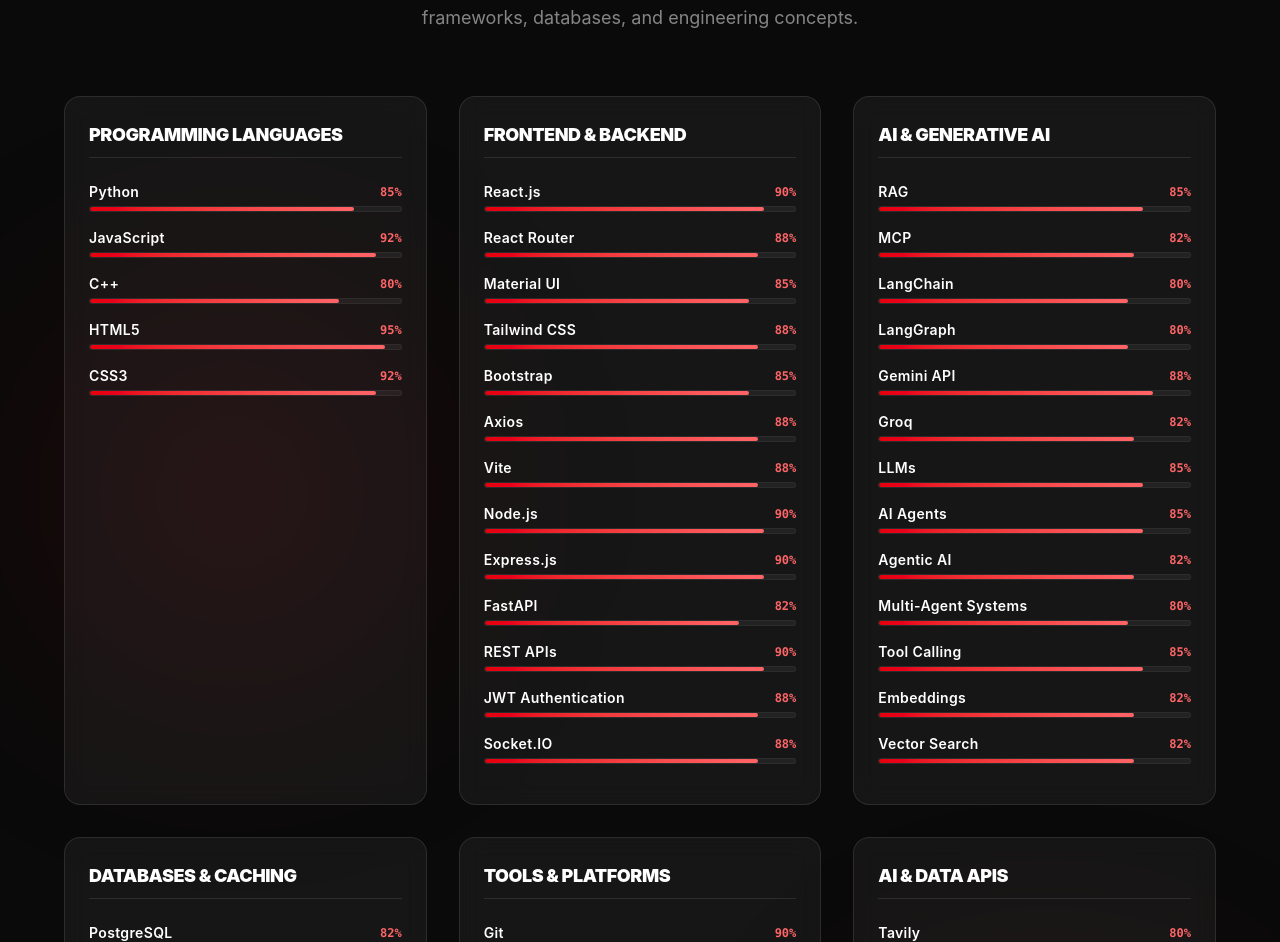
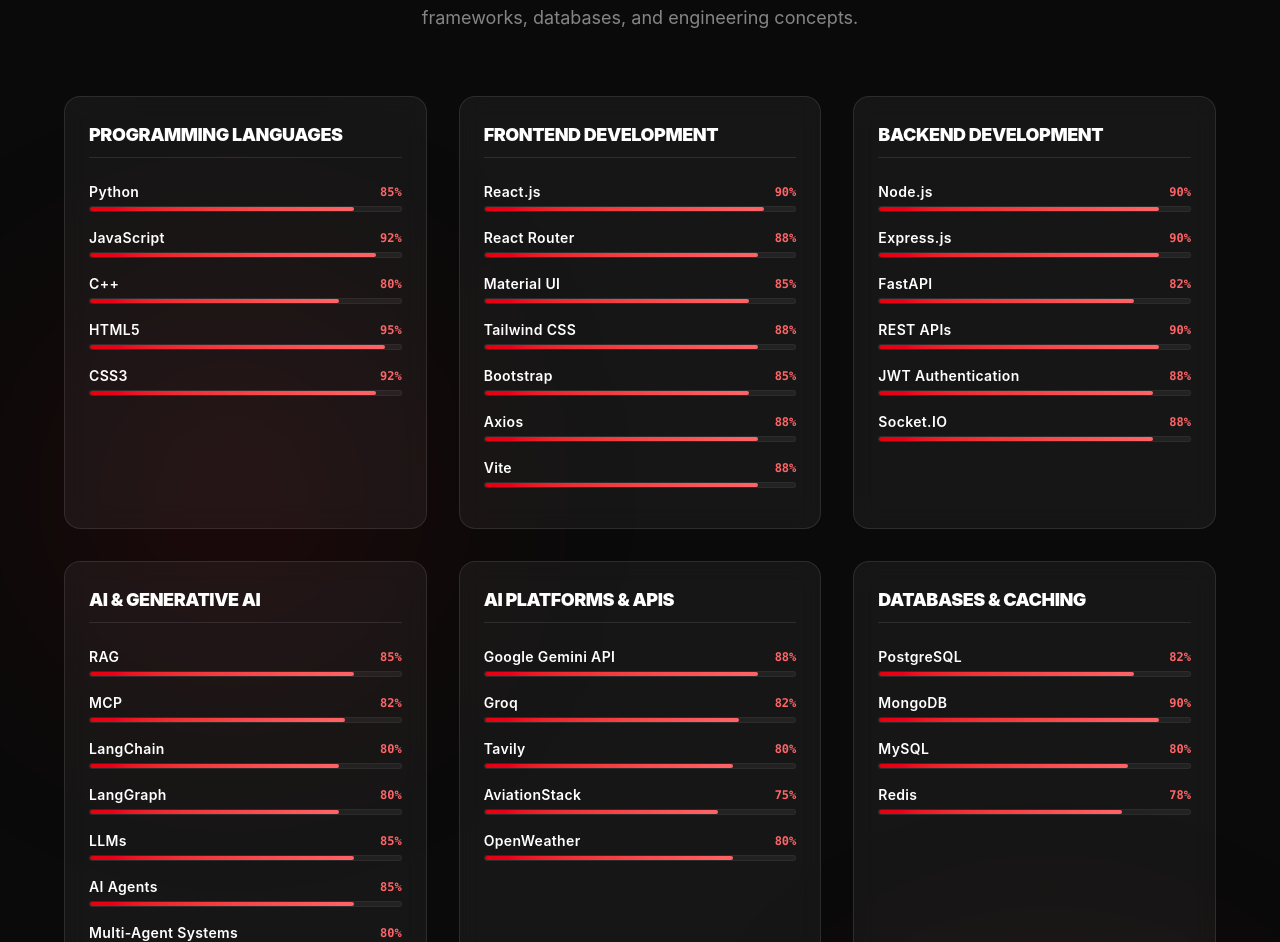
Before and after one commit to asirrafique/Portfolio, a React (Vite) app: page / in a window 1280 px wide. Shown: the part 1650-2592 px from the top of the page. Built offline with nearby package versions, Linux system fonts and the light colour scheme; no server answers.

Commit message:
Update technical skills section

```diff
--- a/src/data/portfolioData.js
+++ b/src/data/portfolioData.js
@@ -85,6 +85,7 @@
 // Technical Skills
 // ============================================================
 
+
 export const technicalSkills = {
   categories: [
     {
@@ -99,7 +100,7 @@
     },
 
     {
-      title: "Frontend & Backend",
+      title: "Frontend Development",
       skills: [
         { name: "React.js", level: 90 },
         { name: "React Router", level: 88 },
@@ -108,6 +109,12 @@
         { name: "Bootstrap", level: 85 },
         { name: "Axios", level: 88 },
         { name: "Vite", level: 88 },
+      ],
+    },
+
+    {
+      title: "Backend Development",
+      skills: [
         { name: "Node.js", level: 90 },
         { name: "Express.js", level: 90 },
         { name: "FastAPI", level: 82 },
@@ -124,15 +131,24 @@
         { name: "MCP", level: 82 },
         { name: "LangChain", level: 80 },
         { name: "LangGraph", level: 80 },
-        { name: "Gemini API", level: 88 },
-        { name: "Groq", level: 82 },
         { name: "LLMs", level: 85 },
         { name: "AI Agents", level: 85 },
+        { name: "Multi-Agent Systems", level: 80 },
         { name: "Agentic AI", level: 82 },
-        { name: "Multi-Agent Systems", level: 80 },
         { name: "Tool Calling", level: 85 },
         { name: "Embeddings", level: 82 },
         { name: "Vector Search", level: 82 },
+      ],
+    },
+
+    {
+      title: "AI Platforms & APIs",
+      skills: [
+        { name: "Google Gemini API", level: 88 },
+        { name: "Groq", level: 82 },
+        { name: "Tavily", level: 80 },
+        { name: "AviationStack", level: 75 },
+        { name: "OpenWeather", level: 80 },
       ],
     },
 
@@ -147,7 +163,7 @@
     },
 
     {
-      title: "Tools & Platforms",
+      title: "DevOps & Tools",
       skills: [
         { name: "Git", level: 90 },
         { name: "GitHub", level: 90 },
@@ -160,15 +176,6 @@
         { name: "Render", level: 90 },
         { name: "Postman", level: 88 },
         { name: "Trivy", level: 75 },
-      ],
-    },
-
-    {
-      title: "AI & Data APIs",
-      skills: [
-        { name: "Tavily", level: 80 },
-        { name: "AviationStack", level: 75 },
-        { name: "OpenWeather", level: 80 },
       ],
     },
 
```
